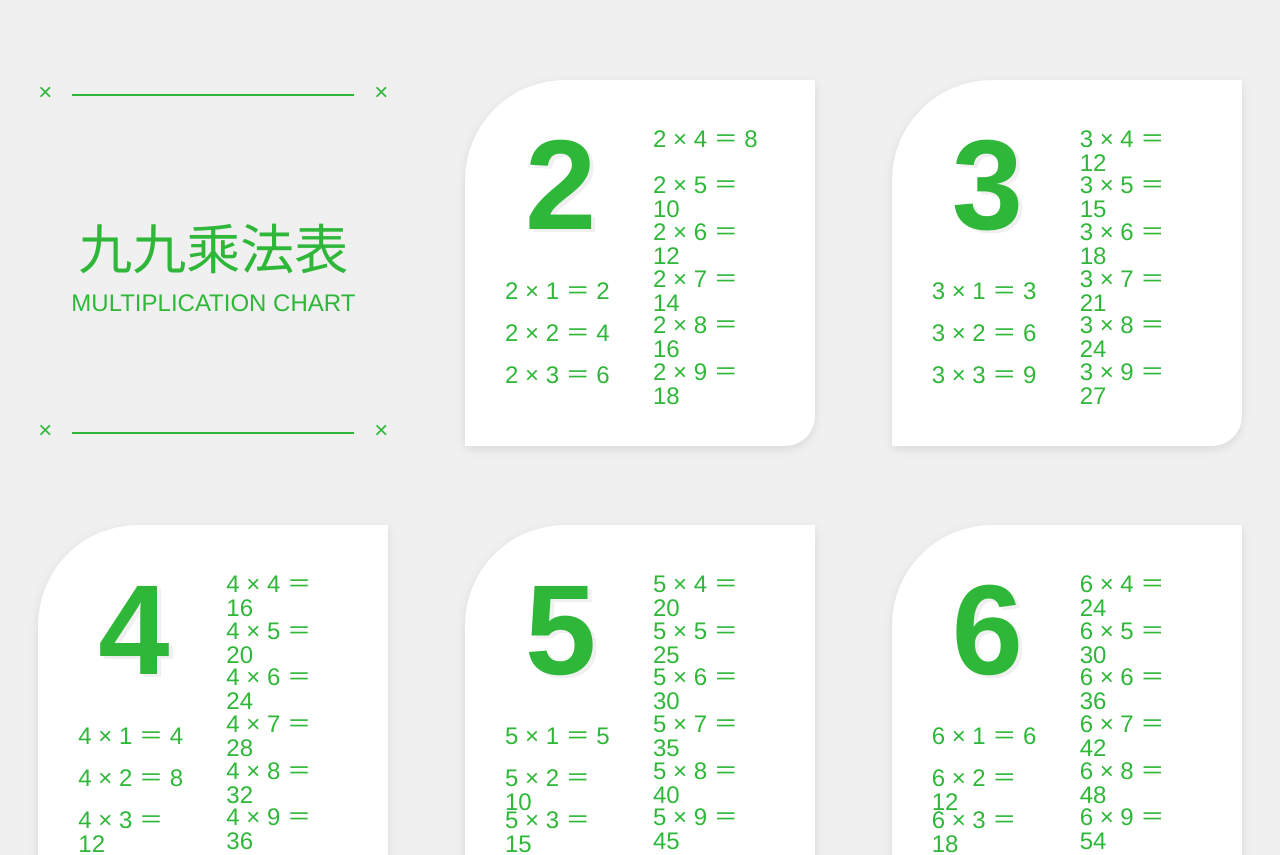
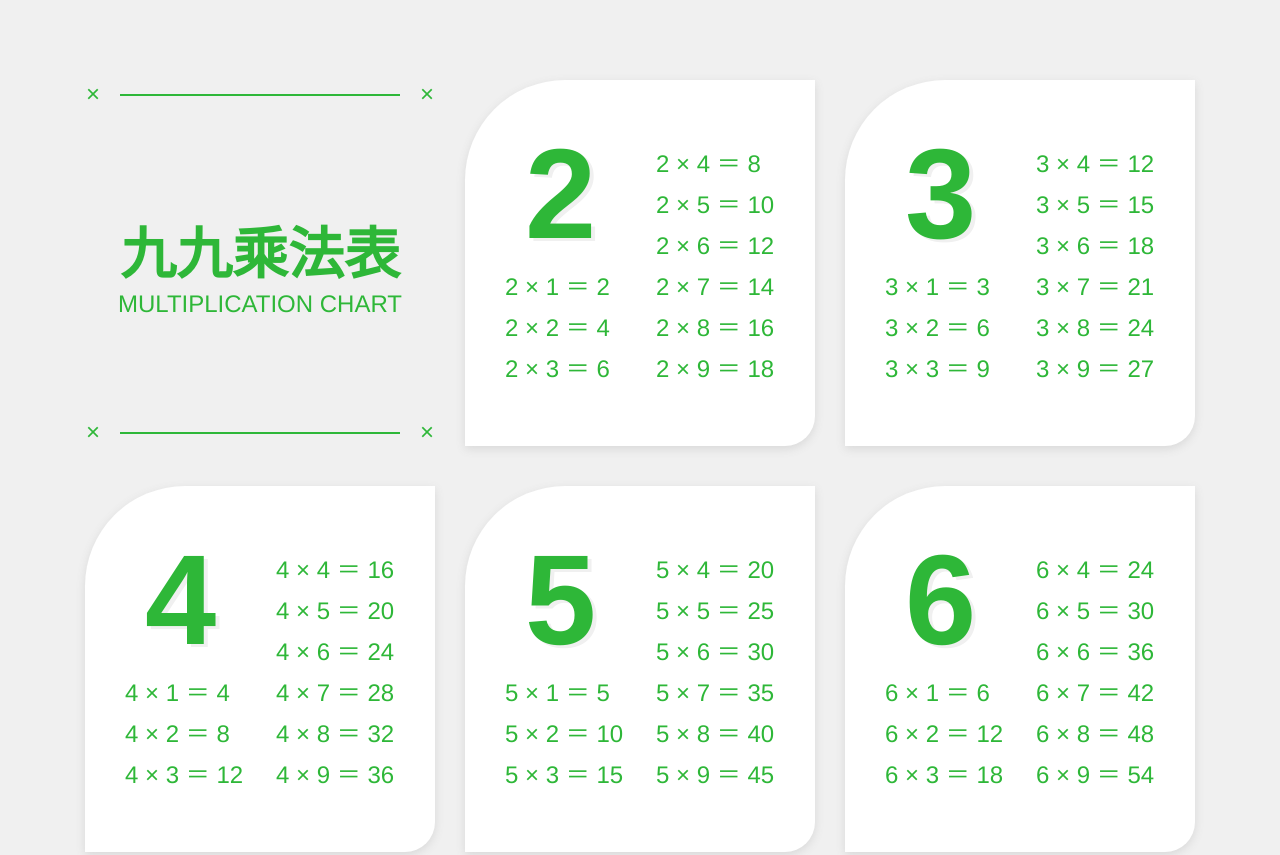
Before and after one commit to KuoMinLi/HexSchool_JS-Dungeon, a plain HTML site: page 1F_9X9/index.html in a window 1280 px wide. Shown: the top 855 px of the page. Drawn offline with Linux system fonts and the light colour scheme.

Commit message:
Update CSS flex-gap, Font-Family

```diff
--- a/1F_9X9/index.js
+++ b/1F_9X9/index.js
@@ -23,7 +23,7 @@ const data = [];
 for(let round=2; round<10; round++){
   content= ``
   for (let item=1; item<10; item++){
-    content+= `<div class="cal-1">${round} × ${item} ＝ ${(item*round)}</div>`;
+    content+= `<div class="cal-content">${round} × ${item} ＝ ${(item*round)}</div>`;
   }
   str+=`<div class="cal" >
           <div class="cal-container">
--- a/1F_9X9/style.css
+++ b/1F_9X9/style.css
@@ -2,22 +2,23 @@
     margin: 0px;
     padding: 0px;
     list-style: none;
-    font-family: Helvetica Neue,Helvetica,Arial,sans-serif;
+    font-family: "Helvetica Neue" ,Helvetica,Arial,sans-serif;
+    box-sizing: border-box;
 }
 
 .wrap {
+    margin: 0 auto;
     width: 1280px;
     height: 1372px;
     background-color: #F0F0F0;
-
 }
 
 .container {
-    height: 1336px;
-    padding-top: 70px;
+    padding: 80px 85px;
     display: flex;
     flex-wrap: wrap;
-    justify-content: space-around;
+    justify-content: space-between;
+    gap: 40px 15px;
 }
 
 .footer {
@@ -30,17 +31,14 @@
 
 .footer-text {
     text-align: left;
-    font: normal normal normal 16px/24px Helvetica Neue;
+    font-size: 16px;
     color: #F0F0F0;
-    opacity: 1;
     padding: 0px 85px;
 }
 
 .title {
-
     width: 350px;
     height: 366px;
-    margin: 10px 15px;
     display: flex;
     flex-direction: column;
     align-items: center;
@@ -57,10 +55,8 @@
     width: 14px;
     height: 28px;
     text-align: left;
-    font: normal normal normal 24px/24px Helvetica Neue;
-    letter-spacing: 0px;
+    font-size: 24px;
     color: #2EB738;
-    opacity: 1;
 }
 
 .label-up-mid, .label-down-mid {
@@ -68,72 +64,59 @@
     height: 0;
     margin: 14px 20px;
     border: 1px solid #2EB738;
-    opacity: 1;
 }
-
-.title-Name {
- text-align: center;
-}
-
 
 .title-Name-Chinese {
     font-size: 54px;
     text-align: center;
-    font: normal normal medium 56px/84px PingFang TC;
-    letter-spacing: 0px;
+    font-weight: bold;
+    font-size: 56px;
     color: #2EB738;
-    opacity: 1;
 }
 
 .title-Name-English {
     text-align: center;
-    font: normal normal normal 24px/36px Helvetica Neue;
-    letter-spacing: 0px;
+    font-size: 24px;
     color: #2EB738;
-    opacity: 1;
 }
 
 .cal {
     width: 350px;
     height: 366px;
-    margin: 10px 15px;
-    background: #FFFFFF 0% 0% no-repeat padding-box;
+    background: #FFFFFF ;
     box-shadow: 0px 3px 10px #D8D8D8;
     border-radius: 100px 0px 30px 0px;
-    opacity: 1;
 }
 
 .cal-container {
-    width: 296px;
-    height: 280px;
-    margin: 40px;
+    width: 270px;
+    height: 238px;
+    margin: 64px 40px;
     display: flex;
     flex-direction: column;
     flex-wrap: wrap;
-    justify-content: space-around
+    gap: 8px 32px;
 }
 
 
 .cal-title {
-    height: 153px;
+    height: 100px;
     width: 71px;
-    text-align: left;
-    font: normal normal bold 128px/128px Helvetica Neue;
-    letter-spacing: 0px;
+    vertical-align: text-top;
+    font-weight: bold;
+    font-size: 128px;
+    line-height: 100px;
     color: #2EB738;
     text-shadow: 4px 3px 0px #F0F0F0;
-    opacity: 1;
-    margin: 0px 0px 0px 20px;
+    margin-left: 20px;
+    margin-bottom: 15px;
 
 }
 
-.cal-1 {
+.cal-content {
     height: 33px;
-    width: 118px;
+    width: 119px;
     text-align:left;
-    font: normal normal normal 24px/24px Helvetica Neue;
-    letter-spacing: 0px;
+    font-size: 24px;
     color: #2EB738;
-    opacity: 1;
-    margin: 4px 0px;
 }
```
